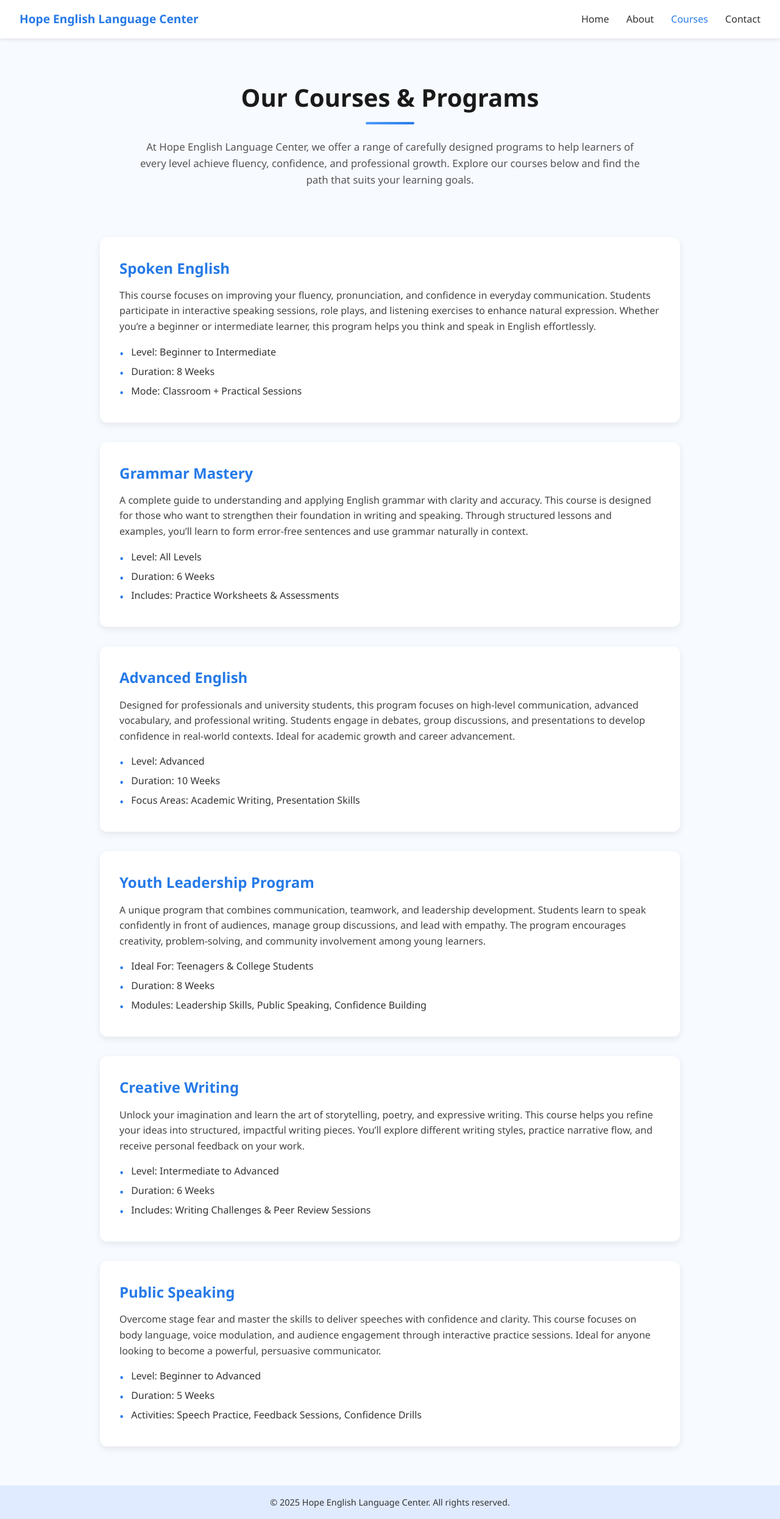
After one commit to umernadim/english-language-center, a PHP site: page /courses.html in a window 1280 px wide. The commit adds this page. Shown: the whole page at 61% size. Run offline with PHP 8.4, Linux system fonts and the light colour scheme.

Commit message:
about&course-sec added

```diff
--- /dev/null
+++ b/assets/css/courses.css
@@ -0,0 +1,152 @@
+* {
+  margin: 0;
+  padding: 0;
+  box-sizing: border-box;
+}
+
+:root {
+  --accent: #267ae7;
+  --bg: #f7faff;
+  --text: #1a1a1a;
+  --soft: #e0ebff;
+}
+
+body {
+  font-family: "Segoe UI", Tahoma, Geneva, Verdana, sans-serif;
+  background: var(--bg);
+  color: var(--text);
+  line-height: 1.6;
+}
+
+nav {
+  display: flex;
+  justify-content: space-between;
+  align-items: center;
+  padding: 1rem 2rem;
+  position: fixed;
+  width: 100%;
+  top: 0;
+  background: rgba(255, 255, 255, 0.9);
+  backdrop-filter: blur(10px);
+  box-shadow: 0 2px 6px rgba(0,0,0,0.1);
+  z-index: 1000;
+}
+
+nav h3 {
+  font-size: 1.2rem;
+  color: var(--accent);
+}
+
+nav .links a {
+  text-decoration: none;
+  margin-left: 1.5rem;
+  color: #333;
+  font-weight: 500;
+  transition: color 0.3s ease;
+}
+
+nav .links a:hover,
+nav .links .active {
+  color: var(--accent);
+}
+
+.courses-header {
+  text-align: center;
+  padding: 8rem 2rem 3rem 2rem;
+  max-width: 900px;
+  margin: 0 auto;
+}
+
+.courses-header h1 {
+  font-size: 2.5rem;
+  margin-bottom: 0.5rem;
+  color: var(--text);
+}
+
+.underline {
+  width: 80px;
+  height: 4px;
+  background: linear-gradient(135deg, #4e9eff, #267ae7);
+  margin: 0 auto 1.5rem auto;
+  border-radius: 2px;
+}
+
+.courses-header p {
+  color: #555;
+  font-size: 1.05rem;
+}
+
+.courses {
+  max-width: 1000px;
+  margin: 2rem auto 4rem auto;
+  display: flex;
+  flex-direction: column;
+  gap: 2rem;
+  padding: 0 1.5rem;
+}
+
+.course-card {
+  background: white;
+  border-radius: 12px;
+  padding: 2rem;
+  box-shadow: 0 4px 12px rgba(0,0,0,0.08);
+  transition: transform 0.2s ease, box-shadow 0.3s ease;
+}
+
+.course-card:hover {
+  transform: translateY(-3px);
+  box-shadow: 0 6px 16px rgba(0,0,0,0.1);
+}
+
+.course-card h2 {
+  color: var(--accent);
+  margin-bottom: 0.8rem;
+}
+
+.course-card p {
+  color: #444;
+  margin-bottom: 1rem;
+}
+
+.course-card ul {
+  list-style: none;
+  margin-top: 0.5rem;
+}
+
+.course-card ul li {
+  padding-left: 1.2rem;
+  position: relative;
+  color: #333;
+  margin-bottom: 0.4rem;
+}
+
+.course-card ul li::before {
+  content: "•";
+  color: var(--accent);
+  position: absolute;
+  left: 0;
+  font-size: 1.2rem;
+}
+
+footer {
+  text-align: center;
+  background: var(--soft);
+  padding: 1rem;
+  font-size: 0.9rem;
+  color: #333;
+}
+
+/* Responsive */
+@media (max-width: 768px) {
+  .courses-header {
+    padding: 6rem 1.5rem 2rem;
+  }
+
+  .courses-header h1 {
+    font-size: 2rem;
+  }
+
+  .course-card {
+    padding: 1.5rem;
+  }
+}
--- /dev/null
+++ b/courses.html
@@ -0,0 +1,126 @@
+<!DOCTYPE html>
+<html lang="en">
+<head>
+  <meta charset="UTF-8" />
+  <meta name="viewport" content="width=device-width, initial-scale=1.0" />
+  <title>Courses | Hope English Language Center</title>
+  <link rel="stylesheet" href="assets/css/courses.css" />
+</head>
+<body>
+  <nav>
+    <h3>Hope English Language Center</h3>
+    <div class="links">
+      <a href="index.html">Home</a>
+      <a href="about.html">About</a>
+      <a href="courses.html" class="active">Courses</a>
+      <a href="contact.html">Contact</a>
+    </div>
+  </nav>
+
+  <header class="courses-header">
+    <h1>Our Courses & Programs</h1>
+    <div class="underline"></div>
+    <p>
+      At Hope English Language Center, we offer a range of carefully designed programs
+      to help learners of every level achieve fluency, confidence, and professional growth.
+      Explore our courses below and find the path that suits your learning goals.
+    </p>
+  </header>
+
+  <section class="courses">
+    <!-- Spoken English -->
+    <div class="course-card">
+      <h2>Spoken English</h2>
+      <p>
+        This course focuses on improving your fluency, pronunciation, and confidence in everyday communication.
+        Students participate in interactive speaking sessions, role plays, and listening exercises to enhance natural expression.
+        Whether you’re a beginner or intermediate learner, this program helps you think and speak in English effortlessly.
+      </p>
+      <ul>
+        <li>Level: Beginner to Intermediate</li>
+        <li>Duration: 8 Weeks</li>
+        <li>Mode: Classroom + Practical Sessions</li>
+      </ul>
+    </div>
+
+    <!-- Grammar Mastery -->
+    <div class="course-card">
+      <h2>Grammar Mastery</h2>
+      <p>
+        A complete guide to understanding and applying English grammar with clarity and accuracy.
+        This course is designed for those who want to strengthen their foundation in writing and speaking.
+        Through structured lessons and examples, you’ll learn to form error-free sentences and use grammar naturally in context.
+      </p>
+      <ul>
+        <li>Level: All Levels</li>
+        <li>Duration: 6 Weeks</li>
+        <li>Includes: Practice Worksheets & Assessments</li>
+      </ul>
+    </div>
+
+    <!-- Advanced English -->
+    <div class="course-card">
+      <h2>Advanced English</h2>
+      <p>
+        Designed for professionals and university students, this program focuses on high-level communication,
+        advanced vocabulary, and professional writing. Students engage in debates, group discussions, and presentations
+        to develop confidence in real-world contexts. Ideal for academic growth and career advancement.
+      </p>
+      <ul>
+        <li>Level: Advanced</li>
+        <li>Duration: 10 Weeks</li>
+        <li>Focus Areas: Academic Writing, Presentation Skills</li>
+      </ul>
+    </div>
+
+    <!-- Youth Leadership Program -->
+    <div class="course-card">
+      <h2>Youth Leadership Program</h2>
+      <p>
+        A unique program that combines communication, teamwork, and leadership development.
+        Students learn to speak confidently in front of audiences, manage group discussions, and lead with empathy.
+        The program encourages creativity, problem-solving, and community involvement among young learners.
+      </p>
+      <ul>
+        <li>Ideal For: Teenagers & College Students</li>
+        <li>Duration: 8 Weeks</li>
+        <li>Modules: Leadership Skills, Public Speaking, Confidence Building</li>
+      </ul>
+    </div>
+
+    <!-- Creative Writing -->
+    <div class="course-card">
+      <h2>Creative Writing</h2>
+      <p>
+        Unlock your imagination and learn the art of storytelling, poetry, and expressive writing.
+        This course helps you refine your ideas into structured, impactful writing pieces.
+        You’ll explore different writing styles, practice narrative flow, and receive personal feedback on your work.
+      </p>
+      <ul>
+        <li>Level: Intermediate to Advanced</li>
+        <li>Duration: 6 Weeks</li>
+        <li>Includes: Writing Challenges & Peer Review Sessions</li>
+      </ul>
+    </div>
+
+    <!-- Public Speaking -->
+    <div class="course-card">
+      <h2>Public Speaking</h2>
+      <p>
+        Overcome stage fear and master the skills to deliver speeches with confidence and clarity.
+        This course focuses on body language, voice modulation, and audience engagement through interactive practice sessions.
+        Ideal for anyone looking to become a powerful, persuasive communicator.
+      </p>
+      <ul>
+        <li>Level: Beginner to Advanced</li>
+        <li>Duration: 5 Weeks</li>
+        <li>Activities: Speech Practice, Feedback Sessions, Confidence Drills</li>
+      </ul>
+    </div>
+  </section>
+
+  <footer>
+    <p>© 2025 Hope English Language Center. All rights reserved.</p>
+  </footer>
+</body>
+</html>
```
Also changed, not shown: assets/css/style.css (+182 -97 lines), index.html (+85 -16 lines).
